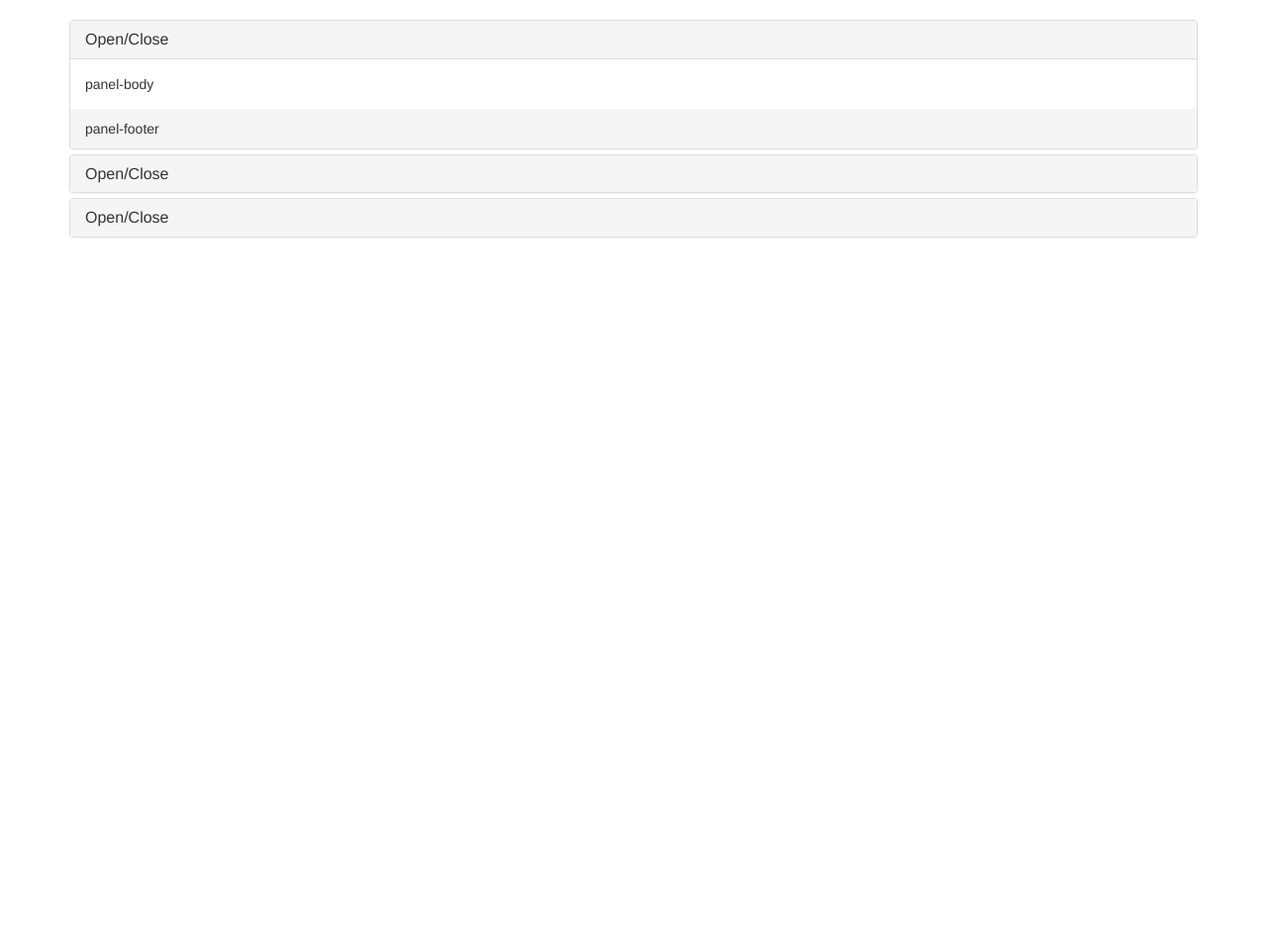
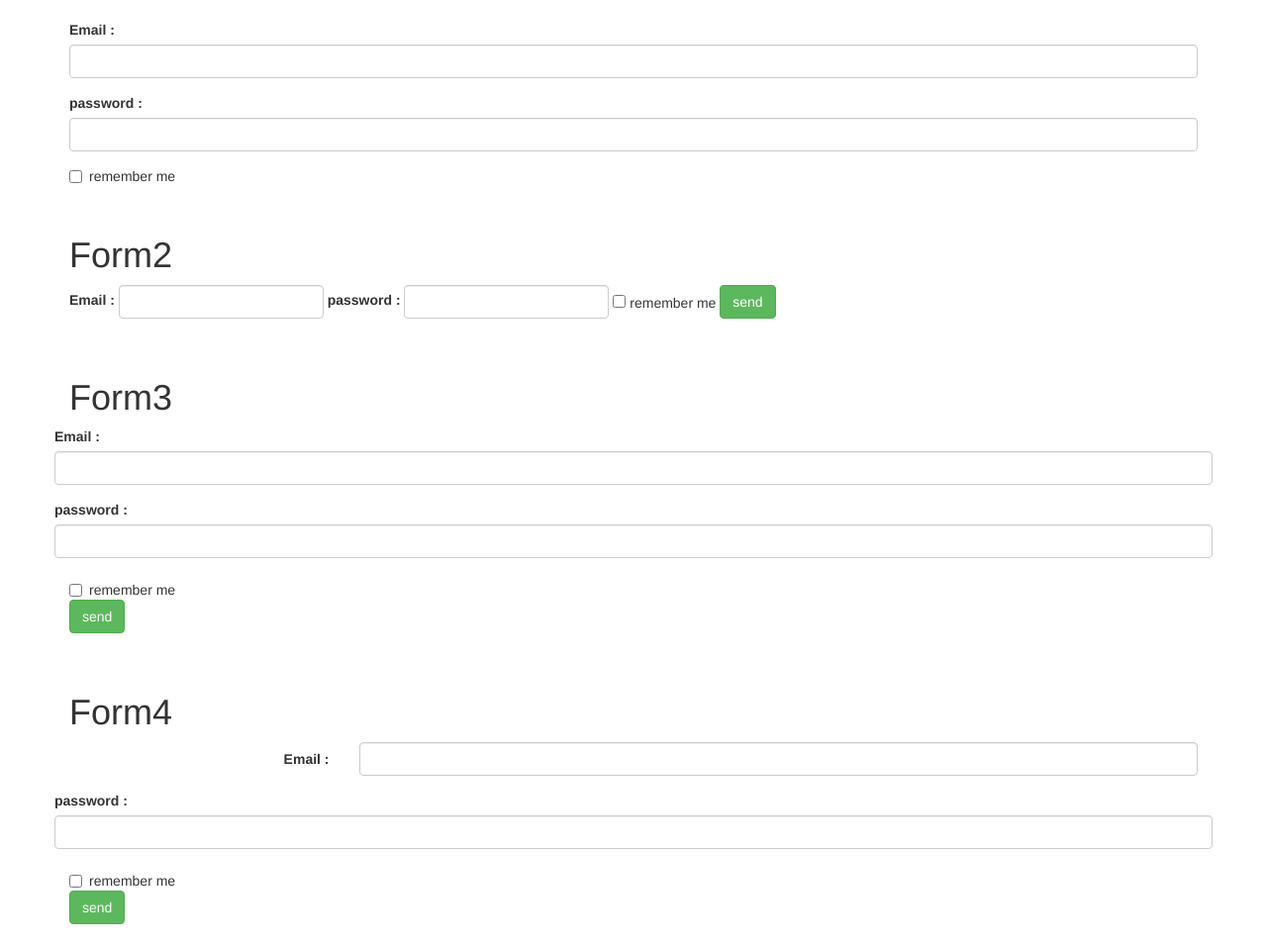
Before and after one commit to abolfazlvakily/BootstrapTraining, a Flask app: page / in a window 1280 px wide. Shown: the whole page at 99% size. Before the commit the page ends 240 px from the top, so only its background shows below. Run offline with Flask 2, Linux system fonts and the light colour scheme; some libraries are stand-ins or nearby versions.

Commit message:
session 15 : form1

```diff
--- a/templates/index.html
+++ b/templates/index.html
@@ -20,41 +20,87 @@
 </head>
 <body>
 <div class="container">
-    <div class="panel-group" id="cloud">
-        <div class="panel panel-default">
-            <div class="panel-heading">
-                <h4 class="panel-title">
-                    <a href="#collapse1" data-toggle="collapse" data-parent="#cloud">Open/Close</a>
-                </h4>
-            </div>
-            <div id="collapse1" class="panel-collapse collapse in">
-                <div class="panel-body">panel-body</div>
-                <div class="panel-footer">panel-footer</div>
+    <form action="">
+        <div class="form-group">
+            <label for="email">Email : </label>
+            <input type="email" class="form-control" id="email">
+        </div>
+        <div class="form-group">
+            <label for="password">password : </label>
+            <input type="password" class="form-control" id="password">
+        </div>
+        <div class="checkbox">
+            <label for="">
+                <input type="checkbox">
+                remember me
+            </label>
+        </div>
+    </form>
+    <!---------------------------------------------------------------------->
+    <br>
+    <h1>Form2</h1>
+    <form action="" class="form-inline">
+        <div class="form-group">
+            <label for="email">Email : </label>
+            <input type="email" class="form-control" id="email">
+        </div>
+        <div class="form-group">
+            <label for="password">password : </label>
+            <input type="password" class="form-control" id="password">
+        </div>
+        <div class="checkbox">
+            <label for="">
+                <input type="checkbox">
+                remember me
+            </label>
+        </div>
+        <button type="submit" class="btn btn-success">send</button>
+    </form>
+    <!-------------------------------فرم را بزرگ تر می کنی-------------------------------->
+    <br>
+    <br>
+    <h1>Form3</h1>
+    <form action="" class="form-horizontal">
+        <div class="form-group">
+            <label for="email">Email : </label>
+            <input type="email" class="form-control" id="email">
+        </div>
+        <div class="form-group">
+            <label for="password">password : </label>
+            <input type="password" class="form-control" id="password">
+        </div>
+        <div class="checkbox">
+            <label for="">
+                <input type="checkbox">
+                remember me
+            </label>
+        </div>
+        <button type="submit" class="btn btn-success">send</button>
+    </form>
+    <!-----------------------------------می خوام فرم ها کنار هم باشند-------------------------------------------->
+    <br>
+    <br>
+    <h1>Form4</h1>
+    <form action="" class="form-horizontal">
+        <div class="form-group">
+            <label for="email" class="col-md-3 control-label">Email : </label>
+            <div class="col-md-9">
+                <!-----------------------اگه توی اینپوت می ذاشتم جواب نمی داد------------------------>
+                <input type="email" class="form-control" id="email">
             </div>
         </div>
-        <div class="panel panel-default">
-            <div class="panel-heading">
-                <h4 class="panel-title">
-                    <a href="#collapse2" data-toggle="collapse" data-parent="#cloud">Open/Close</a>
-                </h4>
-            </div>
-            <div id="collapse2" class="panel-collapse collapse">
-                <div class="panel-body">panel-body</div>
-                <div class="panel-footer">panel-footer</div>
-            </div>
+        <div class="form-group">
+            <label for="password">password : </label>
+            <input type="password" class="form-control" id="password">
         </div>
-        <div class="panel panel-default">
-            <div class="panel-heading">
-                <h4 class="panel-title">
-                    <a href="#collapse3" data-toggle="collapse" data-parent="#cloud">Open/Close</a>
-                </h4>
-            </div>
-            <div id="collapse3" class="panel-collapse collapse">
-                <div class="panel-body">panel-body</div>
-                <div class="panel-footer">panel-footer</div>
-            </div>
+        <div class="checkbox">
+            <label for="">
+                <input type="checkbox">
+                remember me
+            </label>
         </div>
-    </div>
+        <button type="submit" class="btn btn-success">send</button>
+    </form>
 </div>
 <!-- jQuery (necessary for Bootstrap's JavaScript plugins) -->
 <script src="{{ url_for("static",filename= "js/jquery.min.js") }}"></script>
```
